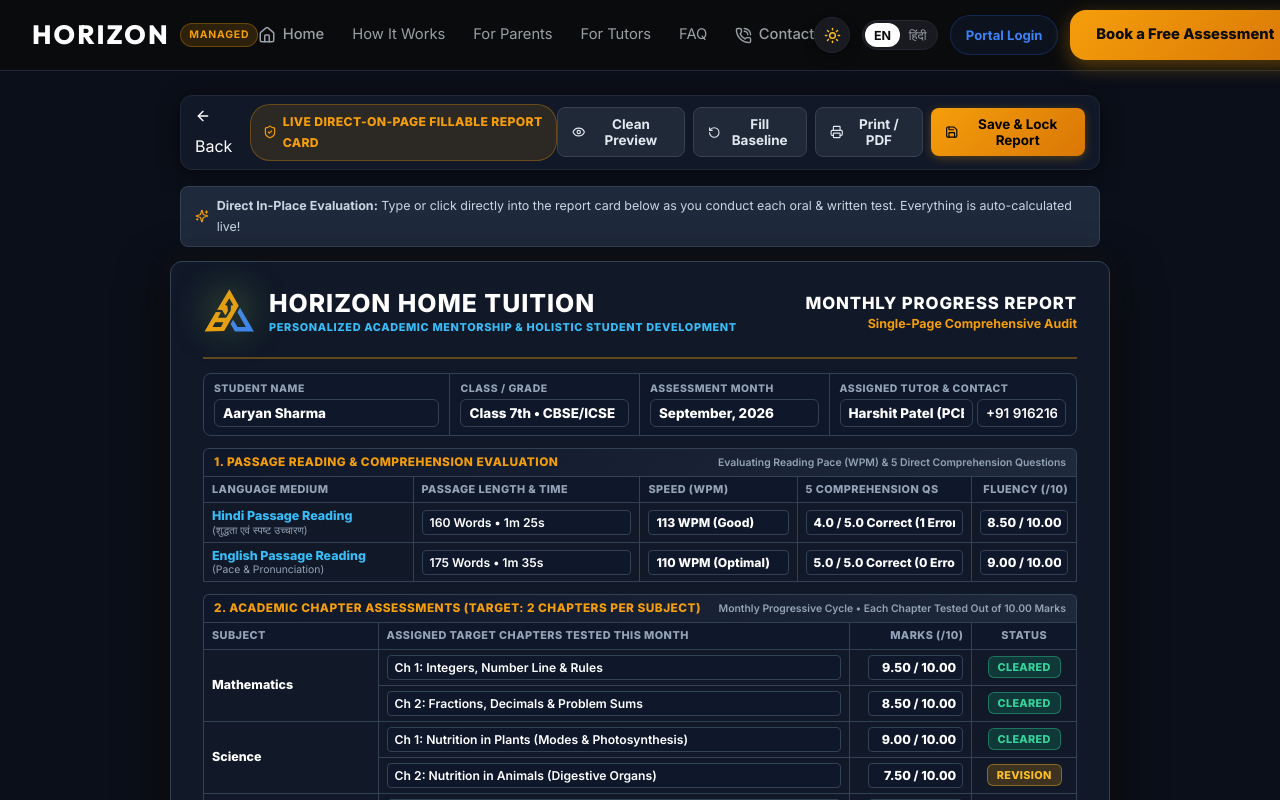
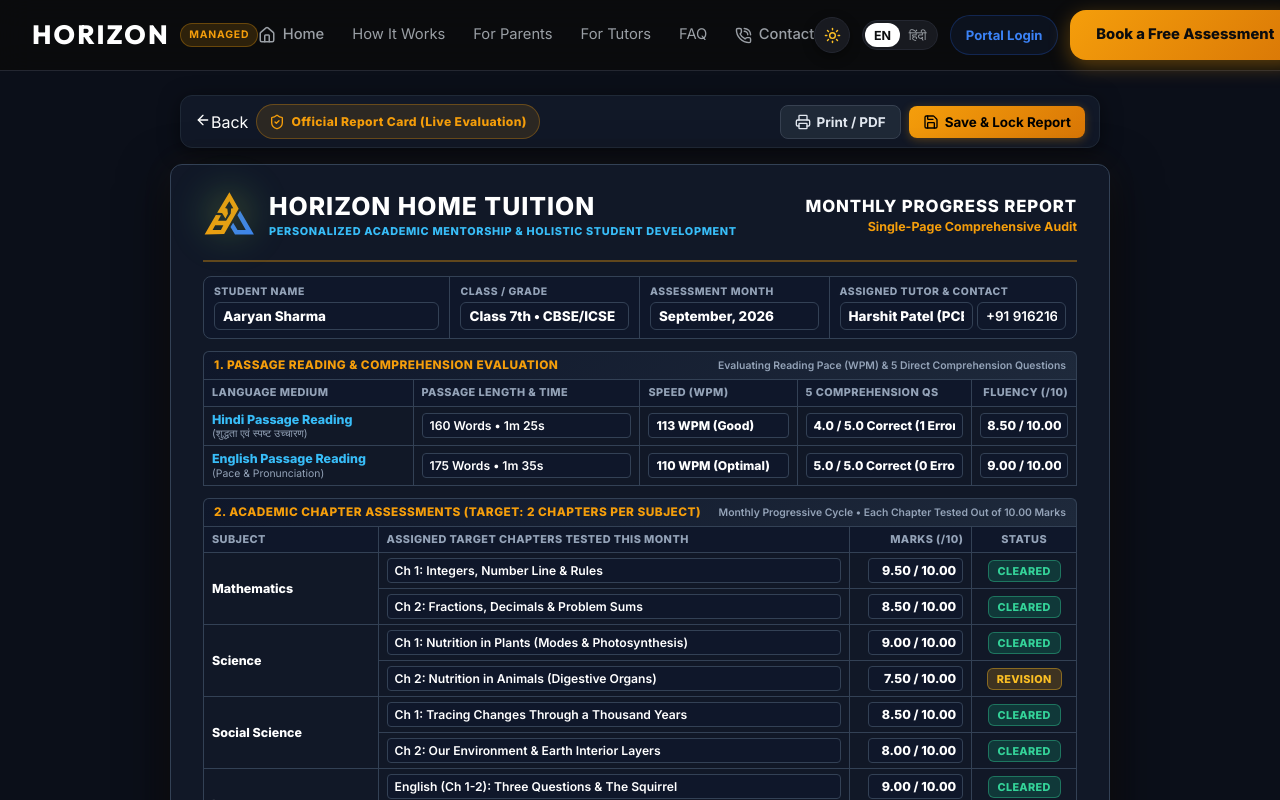
Before and after one commit to ctrlaltsolveorg-cloud/horizon-home-tuition, a Next.js app: page /report-card/fill in a window 1280 px wide. Shown: the top 800 px of the page. Built offline with nearby package versions, Linux system fonts and the light colour scheme; no server answers.

Commit message:
Streamline report card editor: remove clean/reset/preview buttons and auto-generate monthly format

```diff
--- a/src/components/ReportCardInteractiveEditor.tsx
+++ b/src/components/ReportCardInteractiveEditor.tsx
@@ -267,7 +267,7 @@
 
   return (
     <div className="report-editor-container">
-      {/* Top Floating Control Bar (Hidden in Print) */}
+      {/* Top Floating Control Bar (Hidden in Print) - Clean & Minimal */}
       <header className="no-print editor-toolbar">
         <div className="toolbar-left">
           <Link href={backUrl} className="tool-btn tool-btn-secondary">
@@ -276,31 +276,11 @@
           </Link>
           <div className="duty-badge">
             <ShieldCheck size={16} color="#F59E0B" />
-            <span>LIVE DIRECT-ON-PAGE FILLABLE REPORT CARD</span>
+            <span>Official Report Card (Live Evaluation)</span>
           </div>
         </div>
 
         <div className="toolbar-right">
-          <button
-            type="button"
-            onClick={() => setIsPreviewMode(!isPreviewMode)}
-            className={`tool-btn ${isPreviewMode ? 'tool-btn-active' : 'tool-btn-secondary'}`}
-            title="Toggle between Interactive Fill Form and Clean Print Preview"
-          >
-            {isPreviewMode ? <Edit3 size={16} /> : <Eye size={16} />}
-            <span>{isPreviewMode ? 'Edit Live Mode' : 'Clean Preview'}</span>
-          </button>
-
-          <button
-            type="button"
-            onClick={handleResetToDefault}
-            className="tool-btn tool-btn-secondary"
-            title="Reset baseline values"
-          >
-            <RotateCcw size={15} />
-            <span>Fill Baseline</span>
-          </button>
-
           <button
             type="button"
             onClick={handlePrint}
@@ -331,16 +311,6 @@
         }}>
           {saveMessage.type === 'success' ? <CheckCircle2 size={18} /> : <AlertCircle size={18} />}
           <span>{saveMessage.text}</span>
-        </div>
-      )}
-
-      {/* Helpful Examiner Quick Instructions */}
-      {!isPreviewMode && (
-        <div className="no-print examiner-hint-bar">
-          <div className="hint-pill">
-            <Sparkles size={14} color="#F59E0B" />
-            <span><b>Direct In-Place Evaluation:</b> Type or click directly into the report card below as you conduct each oral &amp; written test. Everything is auto-calculated live!</span>
-          </div>
         </div>
       )}
 
```
